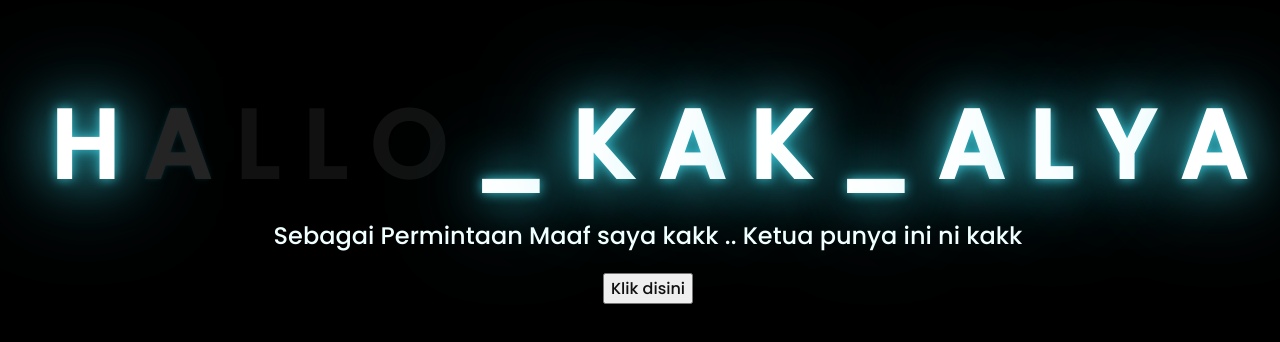
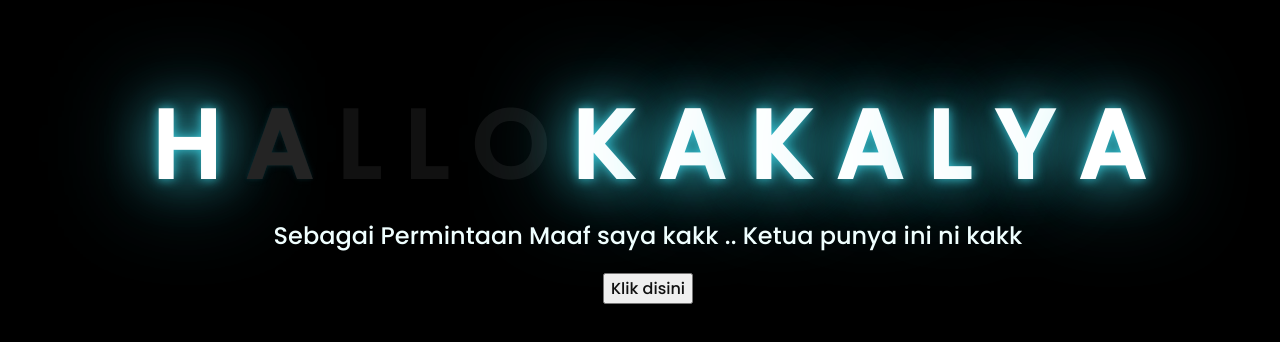
Before and after one commit to klinuxserver/maaf, a plain HTML site: page index.html in a window 1280 px wide. Shown: the part 220-562 px from the top of the page. Drawn offline with Linux system fonts and the light colour scheme.

Commit message:
Update index.html

```diff
--- a/index.html
+++ b/index.html
@@ -16,11 +16,11 @@
         <span>L</span>
         <span>L</span>
         <span>O</span>
-        <span>_</span>
+        <span> </span>
         <span>K</span>
         <span>A</span>
         <span>K</span>
-        <span>_</span>
+        <span> </span>
         <span>A</span>
         <span>L</span>
         <span>Y</span>
```
